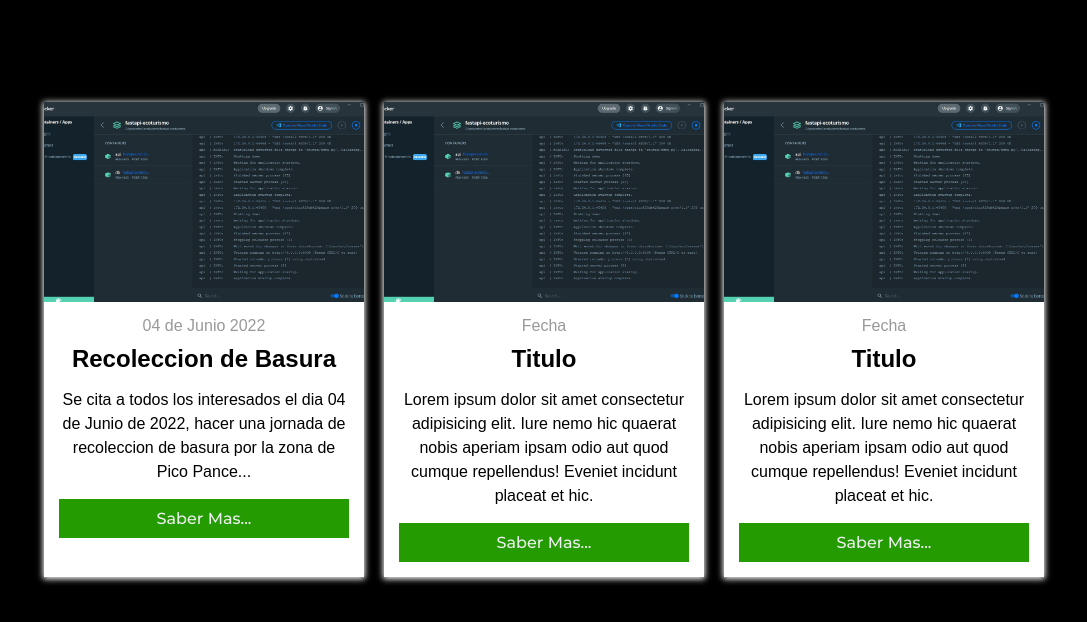
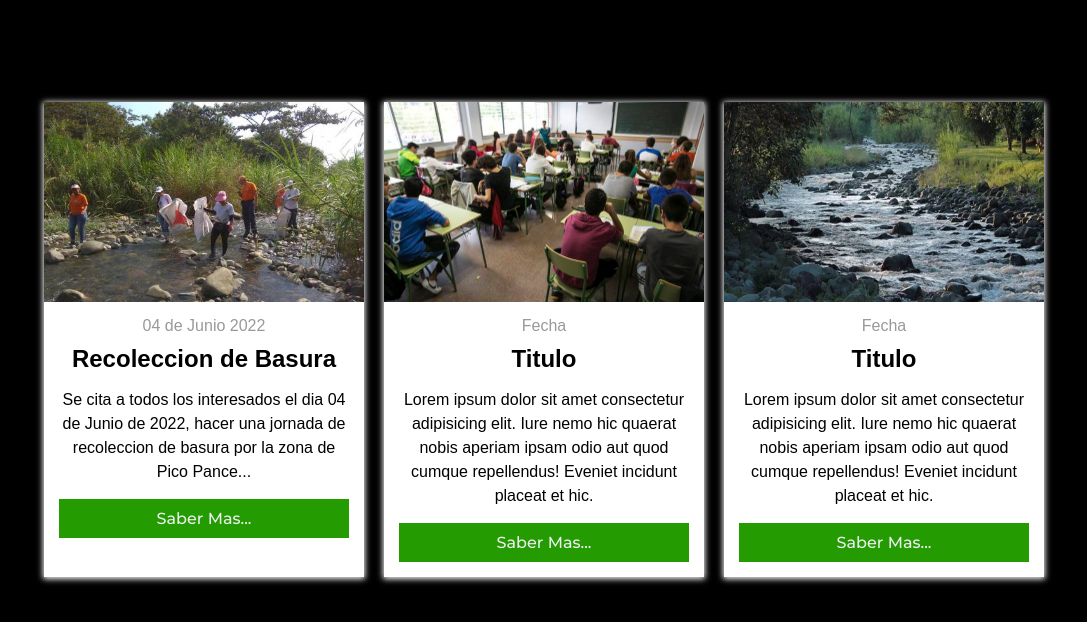
Before and after one commit to woolfwp/EcoWeb, a plain HTML site: page EcoWeb/page/fuera/events.html in a window 1280 px wide. Shown: the part 178-800 px from the top of the page, without its empty margins (96-1183 px from the left). Drawn offline with Linux system fonts and the light colour scheme.

Commit message:
detalles visuales de los modulos

```diff
--- a/EcoWeb/css/detailEvent.css
+++ b/EcoWeb/css/detailEvent.css
@@ -107,7 +107,7 @@ body{
 }
 
 .post-img{
-    background: url(/EcoWeb/images/imgexample.jpeg);
+    background: url(/EcoWeb/images/limpieza.jpeg);
     width: 100%;
     height: 200px;
     background-size: cover;
--- a/EcoWeb/css/detailRoute.css
+++ b/EcoWeb/css/detailRoute.css
@@ -107,7 +107,7 @@ body{
 }
 
 .post-img{
-    background: url(/EcoWeb/images/imgexample.jpeg);
+    background: url(/EcoWeb/images/pico-pance.jpg);
     width: 100%;
     height: 200px;
     background-size: cover;
--- a/EcoWeb/css/events.css
+++ b/EcoWeb/css/events.css
@@ -113,7 +113,23 @@ body{
 }
 
 .post-img{
-    background: url(/EcoWeb/images/imgexample.jpeg);
+    background: url(/EcoWeb/images/limpieza.jpeg);
+    width: 100%;
+    height: 200px;
+    background-size: cover;
+    background-position: center;
+    transition: .2s;
+}
+.post-img2{
+    background: url(/EcoWeb/images/educacion.jpg);
+    width: 100%;
+    height: 200px;
+    background-size: cover;
+    background-position: center;
+    transition: .2s;
+}
+.post-img3{
+    background: url(/EcoWeb/images/riopance.jpg);
     width: 100%;
     height: 200px;
     background-size: cover;
--- a/EcoWeb/css/route.css
+++ b/EcoWeb/css/route.css
@@ -114,7 +114,23 @@ body{
 }
 
 .post-img{
-    background: url(/EcoWeb/images/imgexample.jpeg);
+    background: url(/EcoWeb/images/pico-pance3.jpg);
+    width: 100%;
+    height: 200px;
+    background-size: cover;
+    background-position: center;
+    transition: .2s;
+}
+.post-img2{
+    background: url(/EcoWeb/images/pico-pance.jpg);
+    width: 100%;
+    height: 200px;
+    background-size: cover;
+    background-position: center;
+    transition: .2s;
+}
+.post-img3{
+    background: url(/EcoWeb/images/pico-pance2.jpg);
     width: 100%;
     height: 200px;
     background-size: cover;
--- a/EcoWeb/page/fuera/events.html
+++ b/EcoWeb/page/fuera/events.html
@@ -54,7 +54,7 @@
 
             <article class="post">
                 <div class="post-header">
-                    <div class="post-img">
+                    <div class="post-img2">
 
                     </div>
                 </div>
@@ -71,7 +71,7 @@
 
             <article class="post">
                 <div class="post-header">
-                    <div class="post-img">
+                    <div class="post-img3">
 
                     </div>
                 </div>
```
Also changed, not shown: EcoWeb/fuera_index.html (+7 -6 lines), EcoWeb/index.html (+7 -6 lines), EcoWeb/page/fuera/about.html (+4 -2 lines), EcoWeb/page/fuera/routes.html (+2 -2 lines), EcoWeb/page/fuera/signUp.html (+1 -1 lines), EcoWeb/images/educacion.jpg (added), EcoWeb/images/limpieza.jpeg (added), EcoWeb/images/pico-pance3.jpg (added), EcoWeb/images/riopance.jpg (added).
